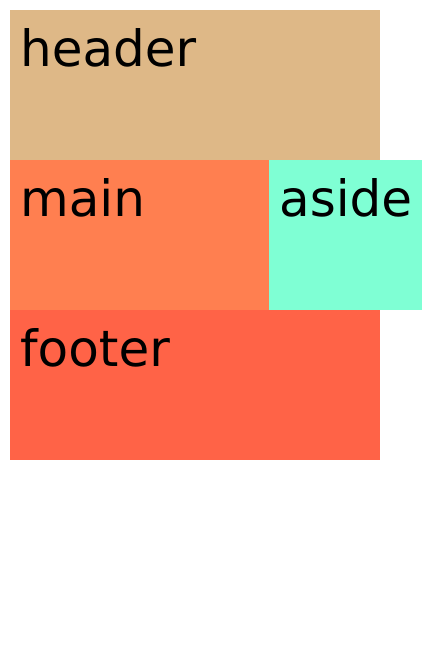
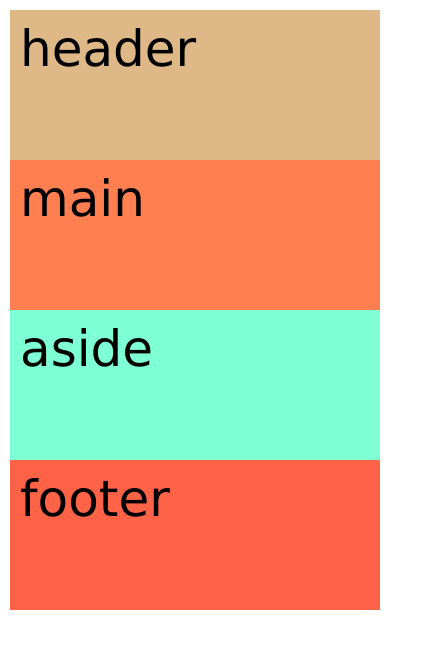
Before and after one commit to MariusCodeAcademy/feu5-7_css_psiaudo_responsive_intro, a plain HTML site: page responsive/index.html in a window 390 px wide. Shown: the part 27-676 px from the top of the page, 422 px wide, since content can reach past the window. Drawn offline with Linux system fonts and the light colour scheme.

Commit message:
tablet, mobile

```diff
--- a/responsive/css/main.css
+++ b/responsive/css/main.css
@@ -22,3 +22,21 @@ footer {
   font-size: 5rem;
   padding: 1rem;
 }
+
+/* media queries */
+
+@media screen and (max-width: 768px) {
+  /* cia parasyto taisykles galios 0 iki 768px */
+  main {
+    min-width: 50%;
+  }
+}
+
+@media screen and (max-width: 480px) {
+  main {
+    min-width: 100%;
+  }
+  .flex {
+    flex-wrap: wrap;
+  }
+}
```
